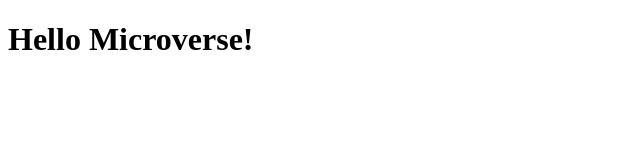
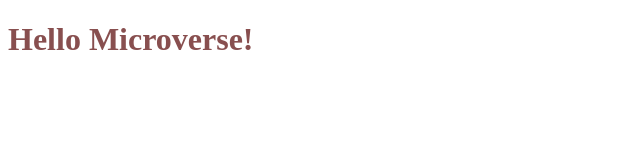
Before and after one commit to RitaDee/hello-microverse, a website: page index.html in a window 1280 px wide. Shown: the whole page, without its empty margins (0-640 px from the left). Drawn offline with Linux system fonts and the light colour scheme.

Commit message:
Added style.css file

```diff
--- a/index.html
+++ b/index.html
@@ -5,8 +5,9 @@
     <meta http-equiv="X-UA-Compatible" content="IE=edge">
     <meta name="viewport" content="width=device-width, initial-scale=1.0">
     <title>Document</title>
+    <link rel="stylesheet" href="style.css">
 </head>
 <body>
-    <h1>Hello Microverse!</h1>
+    <h1 class="greet">Hello Microverse!</h1>
 </body>
 </html>
--- /dev/null
+++ b/style.css
@@ -0,0 +1,3 @@
+.greet {
+    color: rgb(136, 79, 79);
+}
```
